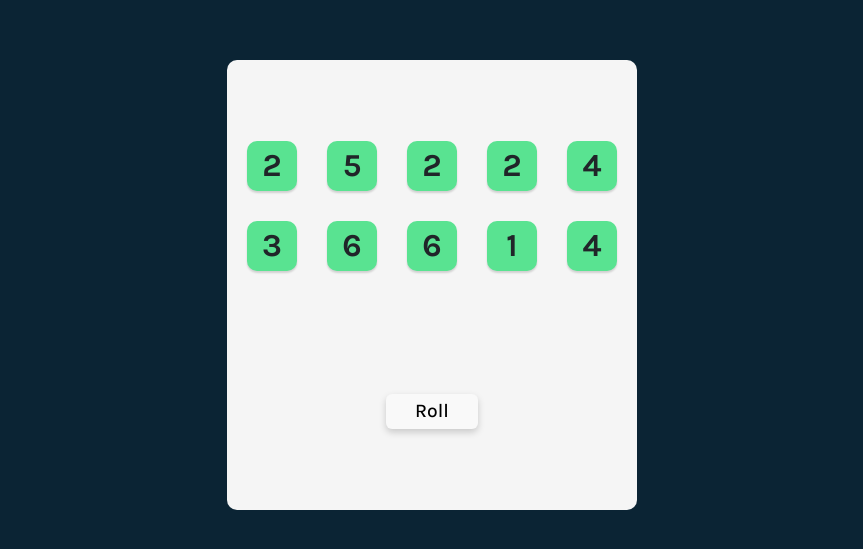
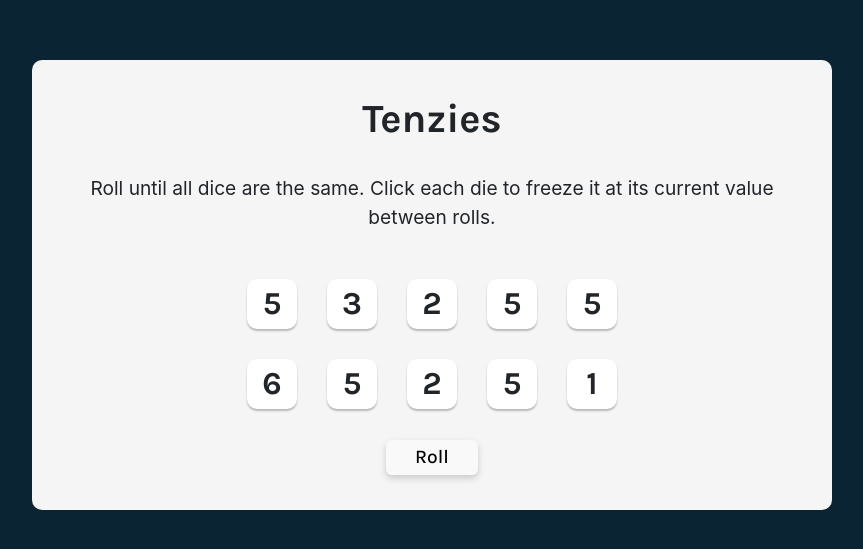
Before and after one commit to biannx/tenzies-game, a React (Vite) app: page / in a window 1280 px wide. Shown: the part 115-664 px from the top of the page, without its empty margins (208-1071 px from the left). Built offline with nearby package versions, Linux system fonts and the light colour scheme.

Commit message:
add hold dice function

```diff
--- a/src/App.css
+++ b/src/App.css
@@ -12,7 +12,7 @@ body {
 }
 
 main {
-  max-width: 1200px;
+  max-width: 800px;
   width: 100%;
   height: 450px;
   background: #f5f5f5;
@@ -22,6 +22,21 @@ main {
   justify-content: space-around;
   align-items: center;
   padding: 20px;
+  margin: 0 1rem;
+}
+
+.title {
+  font-size: 2.5rem;
+  margin: 0;
+  font-weight: 700;
+}
+
+.instructions {
+  font-family: 'Inter', sans-serif;
+  font-weight: 400;
+  margin-top: 0;
+  text-align: center;
+  font-size: 1.2rem;
 }
 
 .dice-container {
@@ -34,14 +49,16 @@ main {
 .die-face {
   height: 50px;
   width: 50px;
-  box-shadow: 0px 2px 2px rgba(0, 0, 0, 0.15);
+  box-shadow: 0px 2px 2px rgba(0, 0, 0, 0.25);
   border-radius: 10px;
   display: flex;
   justify-content: center;
   align-items: center;
   cursor: pointer;
 }
-
+.die-face:hover{
+  background-color: #59E391 !important;
+}
 .die-num {
   font-size: 2rem;
 }
--- a/src/App.jsx
+++ b/src/App.jsx
@@ -1,35 +1,56 @@
 import React, { useState } from 'react';
 import { nanoid } from 'nanoid';
-import reactLogo from './assets/react.svg';
 import Dice from './components/dice';
 import './App.css';
 
 function App() {
   const [dice, setDice] = useState(allNewDice());
 
+  function generateNewDie() {
+    return {
+      value: Math.ceil(Math.random() * 6),
+      isHeld: false,
+      id: nanoid()
+    }
+  }
   function allNewDice() {
     let newDice = [];
     for (let i = 0; i < 10; i++) {
-      let roll = {
-        value: Math.ceil(Math.random() * 6),
-        isHeld: true,
-        id: nanoid()
-      };
+      let roll = generateNewDie();
       newDice.push(roll);
     }
     return newDice;
   }
 
+  function holdDice(id) {
+    setDice(oldDice => oldDice.map(die => {
+      return die.id === id ? { ...die, isHeld: !die.isHeld } : die
+    }))
+  }
+  function rollDice() {
+    setDice(oldDice => oldDice.map(die => {
+      return die.isHeld ? die : generateNewDie()
+    }));
+  }
+
   const diceElements = dice.map((die) => {
-    return <Dice key={die.id} value={die.value} isHeld={die.isHeld} />;
+    return (
+      <Dice
+        key={die.id}
+        value={die.value}
+        isHeld={die.isHeld}
+        holdDice={() => holdDice(die.id)}
+      />
+    )
   });
-
-  function rollDice() {
-    setDice(allNewDice());
-  }
 
   return (
     <main className="App">
+      <h1 className="title">Tenzies</h1>
+      <p className="instructions">
+        Roll until all dice are the same.
+        Click each die to freeze it at its current value between rolls.
+      </p>
       <div className="dice-container">{diceElements}</div>
       <button onClick={rollDice}>Roll</button>
     </main>
--- a/src/components/dice.jsx
+++ b/src/components/dice.jsx
@@ -5,7 +5,11 @@ export default function Dice(props) {
         backgroundColor: props.isHeld ? "#59E391" : "white"
     }
     return (
-        <div className="die-face" style={styles}>
+        <div
+            className="die-face"
+            style={styles}
+            onClick={props.holdDice}
+        >
             <h2 className="die-num">{props.value}</h2>
         </div>
     )
```
